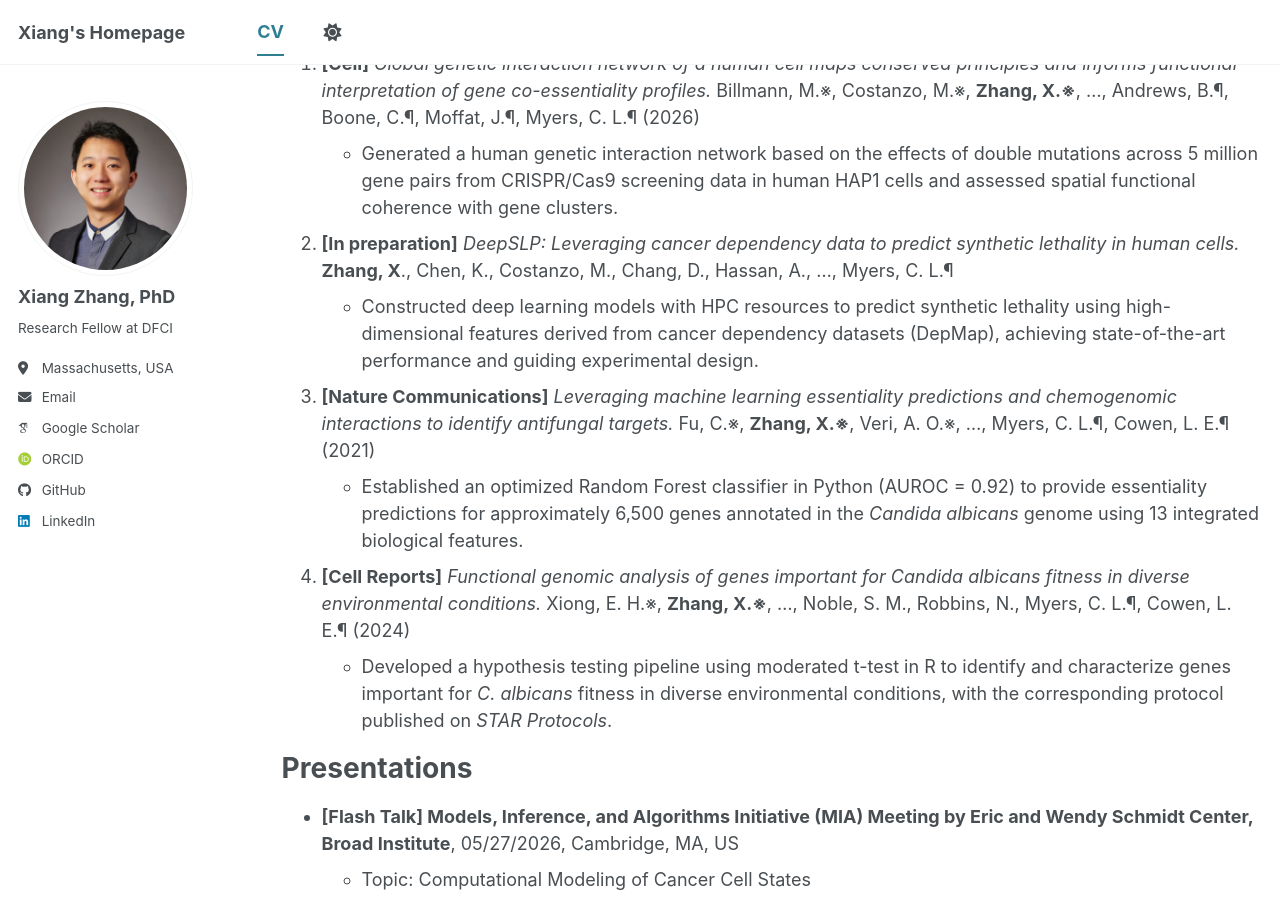
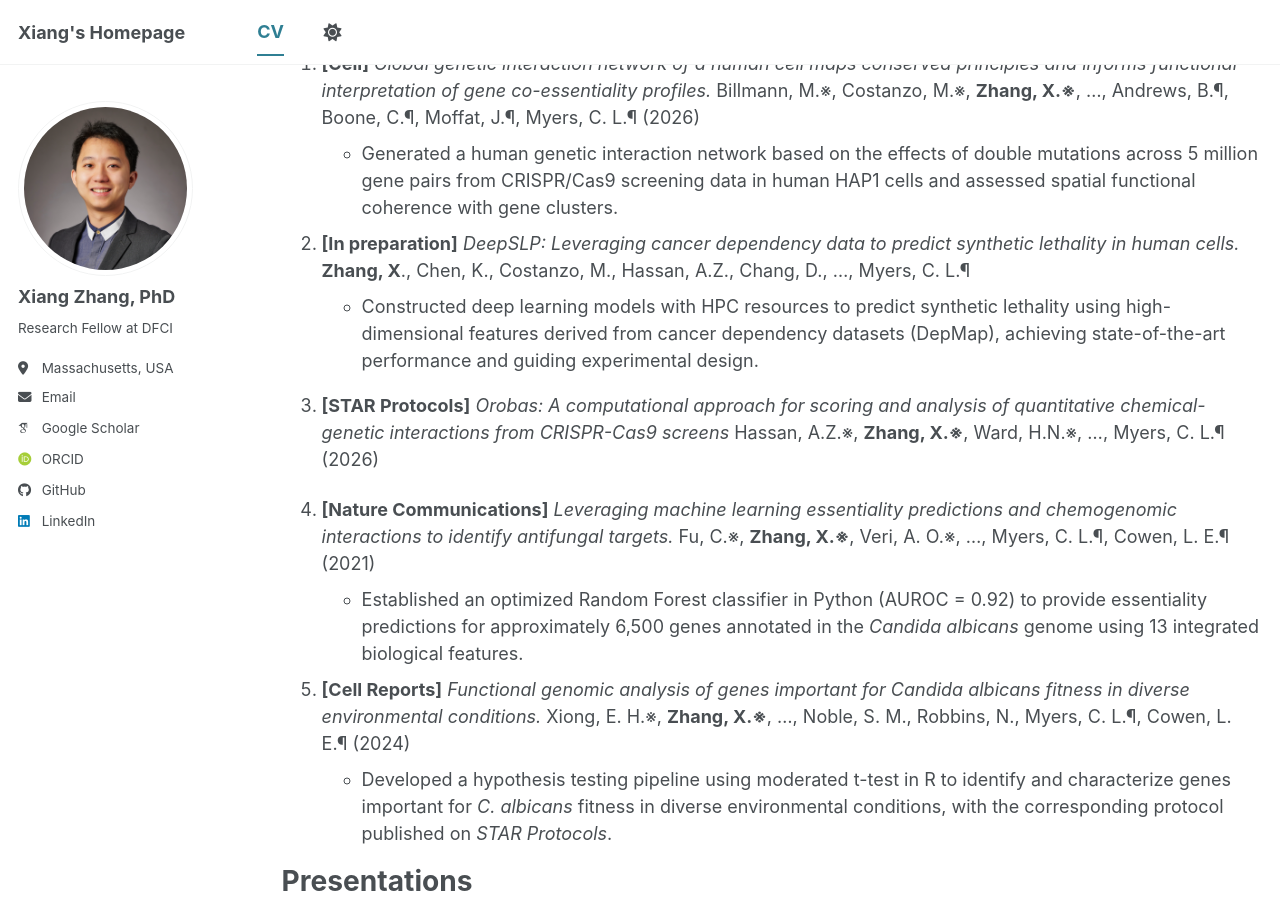
Before and after one commit to Karashan/Karashan.github.io, a Jekyll site: the page built from _pages/cv.md, in a window 1280 px wide and 900 px high, scrolled down 1062 px. Built offline with Jekyll 4.4.1, drawn with Linux system fonts in a browser that asks for light colours; some web fonts are replaced; a script bundle is joined from its source files by our own code; library files that are not in the unit come from our copies.

Commit message:
Update cv

```diff
--- a/_pages/cv.md
+++ b/_pages/cv.md
@@ -41,14 +41,17 @@ Selected Publications
 1. **[Cell]** *Global genetic interaction network of a human cell maps conserved principles and informs functional interpretation of gene co-essentiality profiles.* Billmann, M.※, Costanzo, M.※, **Zhang, X.※**,  ..., Andrews, B.¶, Boone, C.¶, Moffat, J.¶, Myers, C. L.¶ (2026)
    * Generated a human genetic interaction network based on the effects of double mutations across 5 million gene pairs from CRISPR/Cas9 screening data in human HAP1 cells and assessed spatial functional coherence with gene clusters.
 
-2. **[In preparation]** *DeepSLP: Leveraging cancer dependency data to predict synthetic lethality in human cells.* **Zhang, X**., Chen, K., Costanzo, M., Chang, D., Hassan, A., ...,  Myers, C. L.¶
+2. **[In preparation]** *DeepSLP: Leveraging cancer dependency data to predict synthetic lethality in human cells.* **Zhang, X**., Chen, K., Costanzo, M., Hassan, A.Z., Chang, D., ...,  Myers, C. L.¶
    * Constructed deep learning models with HPC resources to predict synthetic lethality using high-dimensional features derived from cancer dependency datasets (DepMap), achieving state-of-the-art performance and guiding experimental design.
 
-3. **[Nature Communications]** *Leveraging machine learning essentiality predictions and chemogenomic interactions to identify antifungal targets.* Fu, C.※, **Zhang, X.※**, Veri, A. O.※, ..., Myers, C. L.¶, Cowen, L. E.¶ (2021)
+3. **[STAR Protocols]** *Orobas: A computational approach for scoring and analysis of quantitative chemical-genetic interactions from CRISPR-Cas9 screens* Hassan, A.Z.※, **Zhang, X.※**, Ward, H.N.※, ..., Myers, C. L.¶ (2026)
+
+4. **[Nature Communications]** *Leveraging machine learning essentiality predictions and chemogenomic interactions to identify antifungal targets.* Fu, C.※, **Zhang, X.※**, Veri, A. O.※, ..., Myers, C. L.¶, Cowen, L. E.¶ (2021)
    * Established an optimized Random Forest classifier in Python (AUROC = 0.92) to provide essentiality predictions for approximately 6,500 genes annotated in the *Candida albicans* genome using 13 integrated biological features.
 
-4. **[Cell Reports]** *Functional genomic analysis of genes important for Candida albicans fitness in diverse environmental conditions.* Xiong, E. H.※, **Zhang, X.※**, ..., Noble, S. M., Robbins, N., Myers, C. L.¶, Cowen, L. E.¶ (2024)
+5. **[Cell Reports]** *Functional genomic analysis of genes important for Candida albicans fitness in diverse environmental conditions.* Xiong, E. H.※, **Zhang, X.※**, ..., Noble, S. M., Robbins, N., Myers, C. L.¶, Cowen, L. E.¶ (2024)
    * Developed a hypothesis testing pipeline using moderated t-test in R to identify and characterize genes important for *C. albicans* fitness in diverse environmental conditions, with the corresponding protocol published on *STAR Protocols*.
+
 
 Presentations
 ======
```
Also changed, not shown: 1 other file.
